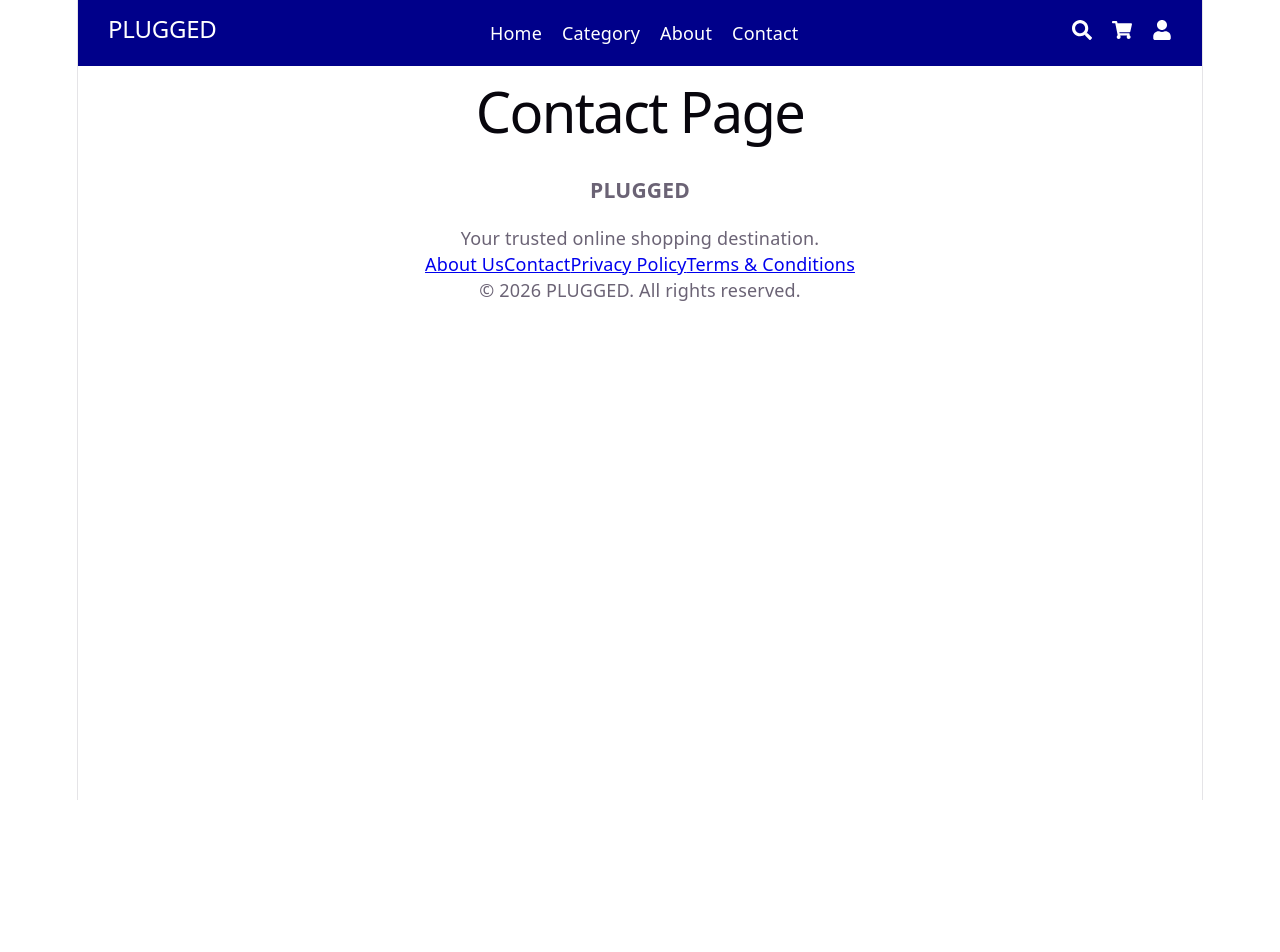
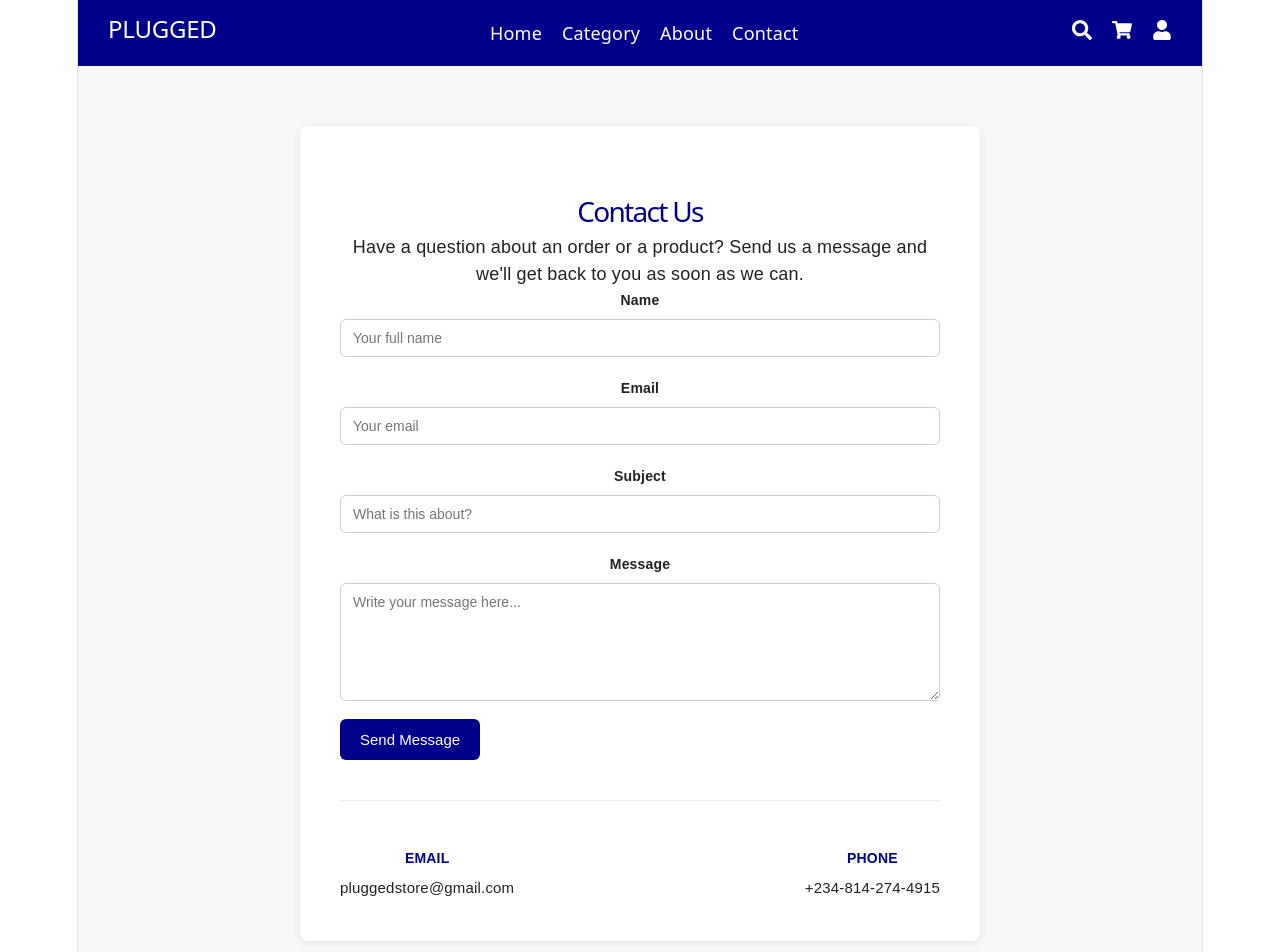
Before and after one commit to Ngobili-Vanessa/Ngobili-Vanessa-, a React (Vite) app in the folder plugged/: page /contact in a window 1280 px wide. Shown: the top 952 px of the page. Before the commit the page ends 800 px from the top, so only its background shows below. Built offline with nearby package versions, Linux system fonts and the light colour scheme.

Commit message:
cart,contact,search

```diff
--- a/plugged/src/App.jsx
+++ b/plugged/src/App.jsx
@@ -11,6 +11,9 @@ import Profile from "./component/Profile";
 import MainLayout from "./component/MainLayout";
 import AuthLayout from "./component/AuthLayout";
 import "./component/Home.css";
+import "./component/Contact.css";
+import "./component/Cart.css";
+import "./component/Search.css";
 
 function App() {
   return (
--- /dev/null
+++ b/plugged/src/component/Cart.css
@@ -0,0 +1,59 @@
+.cart-container{
+    min-height: 70vh;
+    padding: 100px 20px;
+    background: #fff;
+}
+.cart-title{
+    text-align: center;
+    font-size: 55px;
+    font-weight: 700;
+    margin-bottom: 60px;
+    color: rgb(0, 0, 138);
+}
+.empty-cart{
+    display: flex;
+    flex-direction: column;
+    justify-content: center;
+    align-items: center;
+}
+.cart-icon{
+    width: 180px;
+    height: 180px;
+    border-radius: 50%;
+    background: #f5f7ff;
+    display: flex;
+    justify-content: center;
+    align-items: center;
+    color: rgb(0, 0, 138);
+    margin-bottom: 25px;
+}
+.empty-cart h2{
+    font-size: 2rem;
+    font-weight: 600;
+    color: #111;
+    margin-bottom: 10px;
+}
+.empty-cart p{
+    font-size: 1.05rem;
+    color: #777;
+    margin-bottom: 30px;
+}
+.shop-btn{
+    padding: 14px 38px;
+    border: none;
+    border-radius: 50px;
+    background: rgb(0, 0, 138);
+    color: white;
+    font-size: 1rem;
+    font-weight: 600;
+    cursor: pointer;
+    transition: all 0.3s ease;
+}
+.shop-btn:hover{
+    background: rgb(0, 0, 138);
+    transform: translateY(-3px);
+    box-shadow: 0 10px 25px rgba(0, 0, 138, 0.25);
+}
+.shop-btn:active{
+    transform: scale(0.98);
+}
--- a/plugged/src/component/Cart.jsx
+++ b/plugged/src/component/Cart.jsx
@@ -1,5 +1,24 @@
+import { Link } from "react-router-dom";
+import { FiShoppingCart } from "react-icons/fi";
 function Cart() {
-  return <h1>Cart Page</h1>;
-}
+  return (
+    <div className="cart-container">
+      <h1 className="cart-title">Cart</h1>
+      <div className="empty-cart">
+        <div className="cart-icon">
+          <FiShoppingCart size={80}
+          strokeWidth={1.5} />
+        </div>
+        <h2>Your Cart is Empty</h2>
+        <p>It doesn't have to be</p>
+        <Link to="/home">
+        <button className="shop-btn">
+          Continue Shopping
+        </button>
+        </Link>
+      </div>
+    </div>
+  );
+};
 
 export default Cart;
--- /dev/null
+++ b/plugged/src/component/Contact.css
@@ -0,0 +1,100 @@
+.contact-page {
+    min-height: 70vh;
+    background-color: #f7f7f7;
+    padding: 60px 20px;
+    font-family: Arial, Helvetica, sans-serif;
+    color: #222;
+}
+.contact-container {
+    max-width: 600px;
+    margin: 0 auto;
+    background-color: white;
+    padding: 40px;
+    border-radius: 8px;
+    box-shadow: 0 2px 8px rgba(0, 0, 0, 0.08);
+}
+.contact-container h1 {
+    font-size: 28px;
+    margin-bottom: 10px;
+    color: rgb(0, 0, 138);
+}
+.contact-subtitle {
+    color: #666;
+    margin-bottom: 30px;
+    line-height: 1.5;
+}
+.contact-form {
+    display: flex;
+    flex-direction: column;
+    gap: 18px;
+}
+.form-group {
+    display: flex;
+    flex-direction: column;
+}
+.form-group label{
+    font-weight: 600;
+    margin-bottom: 6px;
+    font-size: 14px;
+}
+.form-group input,
+.form-group textarea{
+    padding: 10px 12px;
+    border: 1px solid #ccc;
+    border-radius:6px ;
+    font-size: 14px;
+    font-family: inherit;
+}
+.form-group input:focus,
+.form-group textarea:focus{
+    outline: none;
+    border-color:rgb(0, 0, 138) ;
+    box-shadow: 0 0 0 3px rgba(0, 0, 138, 0.15);
+}
+.form-group textarea {
+    resize: vertical;
+}
+.contact-button {
+    background-color: rgb(0, 0, 138);
+    color: #fff;
+    border: none;
+    padding: 12px 20px;
+    border-radius: 6px;
+    font-size: 15px;
+    cursor: pointer;
+    align-self: flex-start;
+}
+.contact-button:hover{
+    background-color: rgb(0, 0, 110);
+}
+.contact-success{
+    text-align: center;
+    padding: 20px 0;
+}
+.contact-success h2 {
+    margin-bottom: 20px;
+    color: rgb(0, 0, 138);
+}
+.contact-success p{
+    color: #555;
+    margin-bottom: 20px;
+}
+.contact-info{
+    margin-top: 40px;
+    padding-top: 30px;
+    border-top:1px solid #eee;
+    display: flex;
+    flex-wrap: wrap;
+    gap: 20px;
+    justify-content: space-between;
+}
+.contact-info h3{
+    font-size: 14px;
+    margin-bottom: 4px;
+    color: rgb(0, 0, 138);
+    text-transform: uppercase;
+}
+.contact-info p{
+    font-size: 15px;
+    color: #222;
+}
--- a/plugged/src/component/Contact.jsx
+++ b/plugged/src/component/Contact.jsx
@@ -1,5 +1,117 @@
+import React, {useState} from "react";
+
 function Contact() {
-  return <h1>Contact Page</h1>;
+  const [form, setForm] = useState ({
+    name: "",
+    email: "",
+    subject: "",
+    message: "",
+  });
+  const [submitted, setSubmitted] = useState(false);
+
+  const handleChange = (e) => {
+    const {name, value } = e.target;
+    setForm((prev) => ({ ...prev, [name]: value}));
+  };
+
+  const handleSubmit = (e) => {
+    e.preventDefault();
+    if (!form.name || !form.email || !form.message) return;
+    setSubmitted (true);
+  };
+  return (
+   <div className="contact-page">
+    <div className="contact-container">
+      <h1>Contact Us</h1>
+      <p className="contac-subtitle">
+        Have a question about an order or a product? Send us a message and
+        we'll get back to you as soon as we can.
+      </p>
+      {submitted ? (
+        <div className="contact-success">
+            <h2>Thanks {form.name}!</h2>
+            <p>Your message has been sent. We'll reply to {form.email} soon.</p>
+            <button
+            className="contact-button"
+            onClick={() => {
+              setForm({name: "", email: "", subject: "", messag: "",});
+              setSubmitted(false);
+            }}
+            >
+              Send another message
+            </button>
+        </div>
+      ) : (
+        <form className="contact-form" onSubmit={handleSubmit}>
+        <div className="form-group">
+          <label htmlFor="name">Name</label>
+          <input
+          type="text"
+          id="name"
+          name="name"
+          value={form.name}
+          onChange={handleChange}
+          placeholder="Your full name"
+          required
+           />
+        </div>
+        <div className="form-group">
+          <label htmlFor="email">Email</label>
+          <input
+          type="email"
+          id="email"
+          name="email"
+          value={form.email}
+          onChange={handleChange}
+          placeholder="Your email"
+          />
+        </div>
+        <div className="form-group">
+          <label htmlFor="subject">Subject</label>
+          <input
+          type="text"
+          id="subject"
+          name="subject"
+          value={form.subject}
+          onChange={handleChange}
+          placeholder="What is this about?"
+           />
+        </div>
+        <div className="form-group">
+          <label htmlFor="message">Message</label>
+          <textarea
+          id="message"
+          name="message"
+          rows={6}
+          value={form.message}
+          onChange={handleChange}
+          placeholder="Write your message here..."
+          required
+          />
+        </div>
+        <button type="submit" className="contact-button">
+          Send Message
+        </button>
+        </form>
+      )}
+
+      <div className="contact-info">
+        <div>
+          <h3>Email</h3>
+          <p>pluggedstore@gmail.com</p>
+        </div>
+        <div>
+          <h3>Phone</h3>
+          <p>+234-814-274-4915</p>
+        </div>
+
+
+      </div>
+
+    </div>
+
+   </div>
+  );
 }
 
 export default Contact;
--- a/plugged/src/component/Home.jsx
+++ b/plugged/src/component/Home.jsx
@@ -1,5 +1,6 @@
 import { useRef } from "react";
 import { FaChevronLeft, FaChevronRight } from "react-icons/fa";
+import { useNavigate } from "react-router-dom";
 
   const products = [
     {
@@ -124,14 +125,16 @@ function Home() {
       behavior: "smooth",
     });
   };
+  const navigate = useNavigate();
+
   return (
     <div className="home-container">
       <div className="home-banner">
         <div className="banner-text">
           <h1 className="headline">POWERING YOUR DIGITAL LIFESTYLE</h1>
           <p className="desc">Shop latest gadgets, accessories and tech essentials</p>
-          <button className="shopnow">Shop now</button>
-          <button className="explorenow">Explore now</button>
+          <button className="shopnow" onClick={() => navigate("/category")}>Shop now</button>
+          <button className="explorenow" onClick={() => document.getElementById("pro")?.scrollIntoView({behavior:"smooth"})}>Explore now</button>
         </div>
         <img src="/images-featured/1000041314-removebg-preview.png" alt="banner" className="banner" />
       </div>
@@ -160,7 +163,7 @@ function Home() {
          </div>
 
          <div className="sellers">
-          <h2 className="pro">Best Sellers</h2>
+          <h2 id="pro">Best Sellers</h2>
            <button className="arrow left" onClick={scrollBestLeft}> <FaChevronLeft/> </button>
           <div className="products" ref={bestSellerRef}>
               {bestSellers.map((item, index) => (
--- a/plugged/src/component/Search.css
+++ b/plugged/src/component/Search.css
@@ -1,7 +1,43 @@
-.imp input{
-    padding: 10px;
-    width: 300px;
-    border:1px solid black;
-    border-radius: 5px;
-
+.search-container{
+    min-height: 70vh;
+    padding: 100px 20px;
 }
+.search-title{
+    text-align: center;
+    font-size: 2.5rem;
+    color: rgb(0, 0, 138);
+    margin-bottom: 50px;
+}
+.search-box {
+    max-width: 700px;
+    margin: auto;
+    display: flex;
+    align-items: center;
+    gap: 15px;
+    padding: 15px 20px;
+    border: 2px solid rgb(0, 0, 138);
+    border-radius: 50px;
+}
+.search-icon{
+    font-size: 1.4rem;
+    color: rgb(0, 0, 138);
+}
+.search-box input{
+    width: 100%;
+    border: none;
+    outline: none;
+    font-size: 1rem;
+}
+.search-empty{
+    text-align: center;
+    margin-top: 80px;
+}
+.search-empty h2{
+    font-size: 2rem;
+    color: #111;
+    margin-bottom: 15px;
+}
+.search-empty p{
+    color: #666;
+    font-size: 1rem;
+}
--- a/plugged/src/component/Search.jsx
+++ b/plugged/src/component/Search.jsx
@@ -1,12 +1,21 @@
-import "./Search.css";
+import { FiSearch } from "react-icons/fi";
+
 function Search() {
   return (
-    <div className="imp">
-      <h1>Search Page</h1>
-      <input type="text"placeholder="Search" />
+    <div className="search-container">
+      <h1 className="search-title">Search Products</h1>
+      <div className="search-box">
+        <FiSearch className="search-icon" />
+        <input
+         type="text"
+         placeholder="Search for products...." />
+      </div>
+      <div className="search-empty">
+        <h2>Find Your Perfect Product</h2>
+        <p>Search by product name, category or brand.</p>
+      </div>
     </div>
   );
-}
-
+};
 
 export default Search;
```
